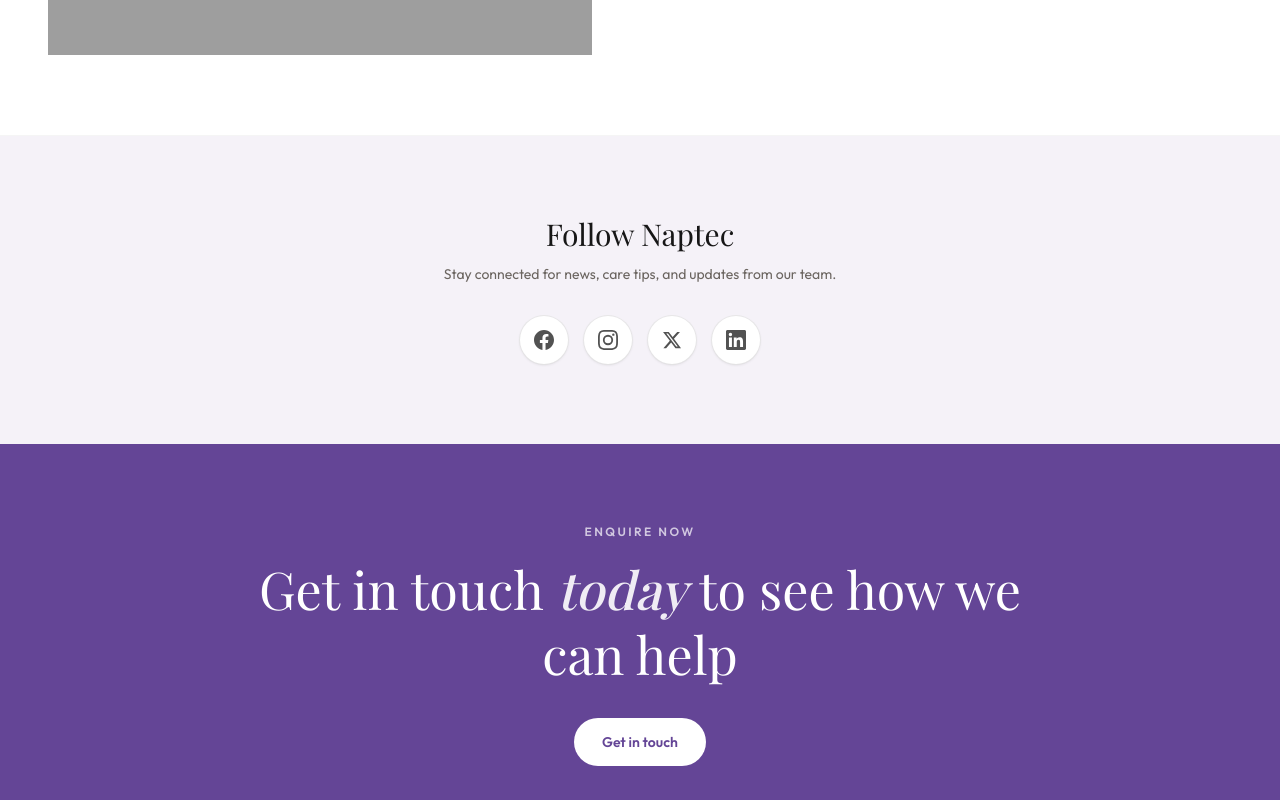
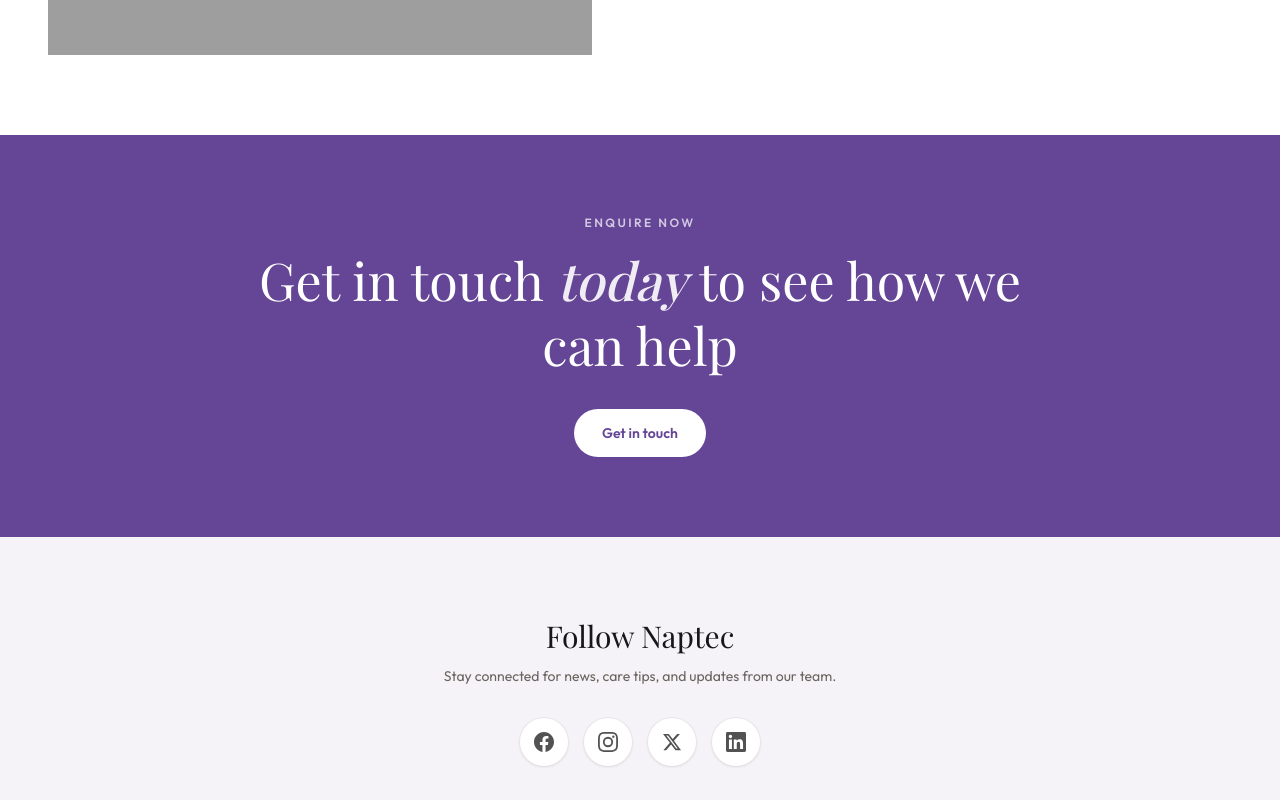
Before and after one commit to potat0w/naptec_frontend, a Next.js app: page /why-us/our-team in a window 1280 px wide. Shown: the part 2340-3140 px from the top of the page. Built offline with nearby package versions, Linux system fonts and the light colour scheme; grey boxes are pictures that could not be loaded.

Commit message:
logo palcement coorrect

```diff
--- a/app/why-us/our-team/page.tsx
+++ b/app/why-us/our-team/page.tsx
@@ -47,8 +47,8 @@
       </section>
 
       <MeetOurTeam />
+      <GetInTouch />
       <NaptecSocialBar />
-      <GetInTouch />
     </main>
   );
 }
```
